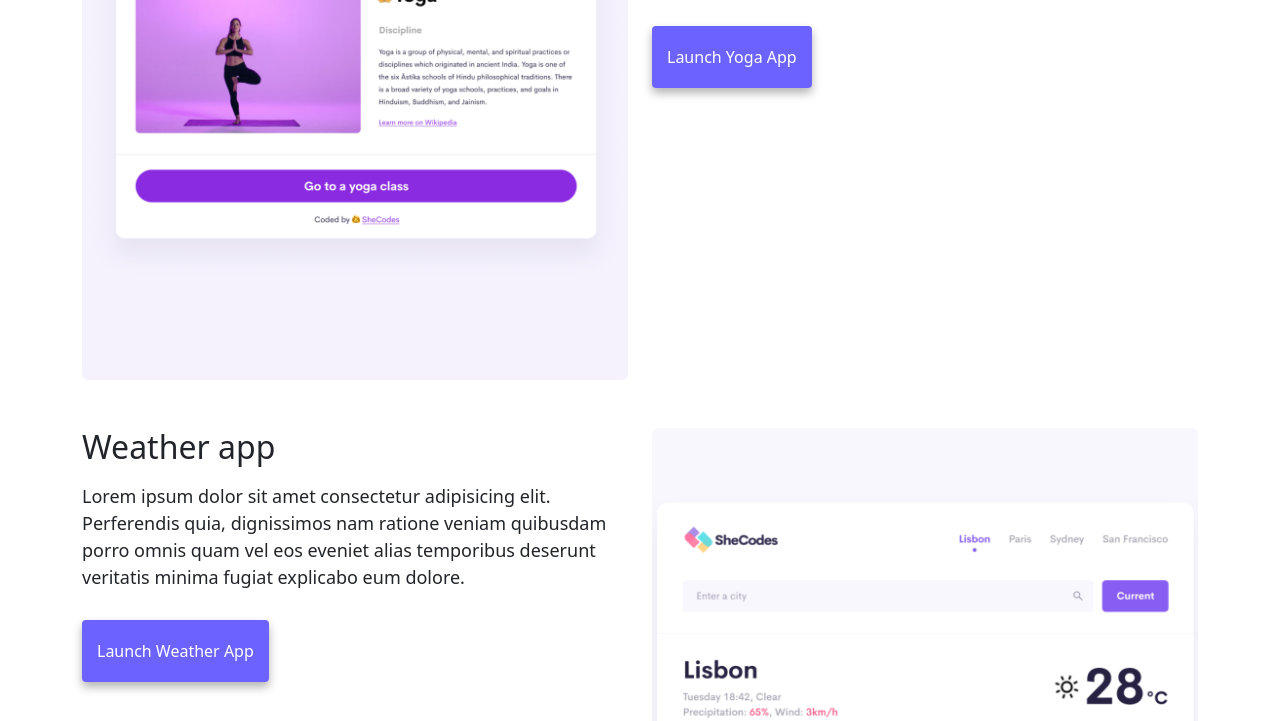
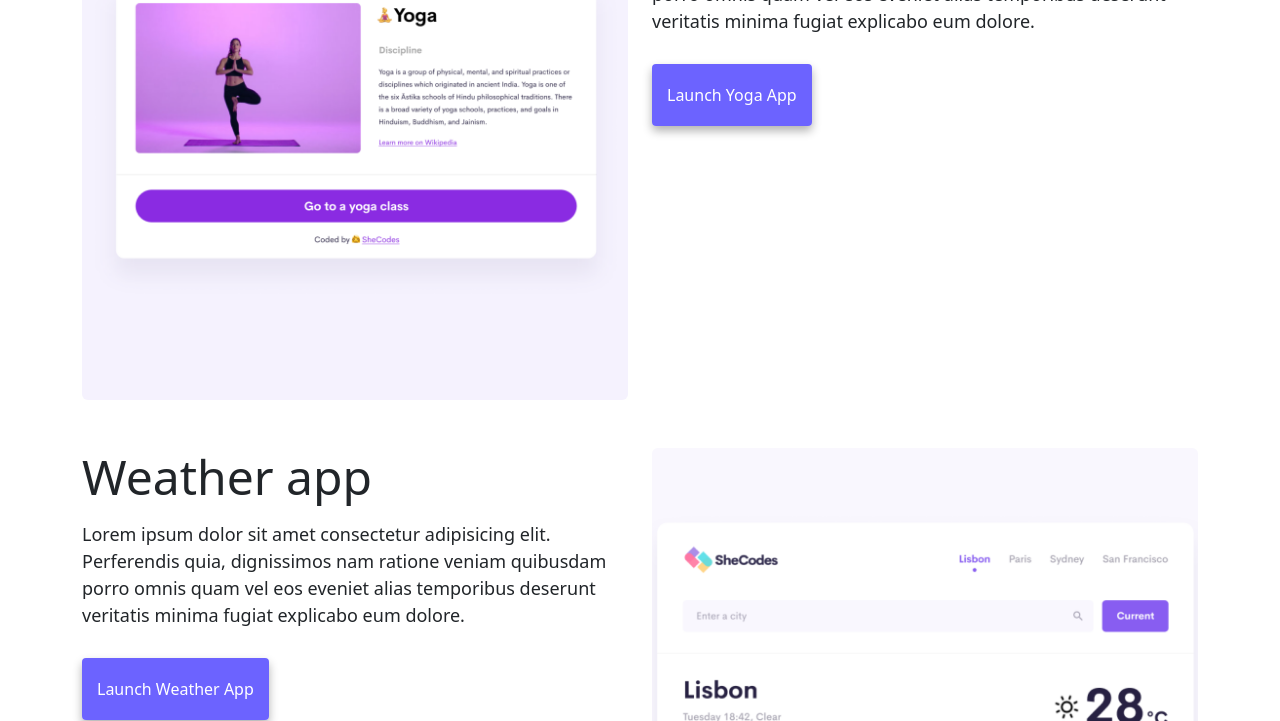
Before and after one commit to Bukhosini07/shecodes-responsive-portfolio, a website: page index.html in a window 1280 px wide. Shown: the part 642-1363 px from the top of the page. Drawn offline with nearby package versions, Linux system fonts and the light colour scheme.

Commit message:
Final touches to style.css

```diff
--- a/style.css
+++ b/style.css
@@ -36,6 +36,10 @@ p {
     text-align: center;
     margin: 0 20px;
   }
+}
+
+h2 {
+  font-size: 48px;
 }
 
 h3 {
```
